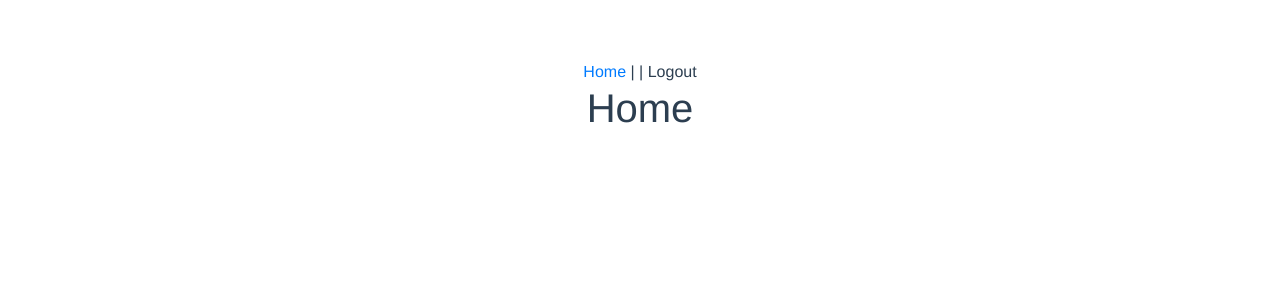
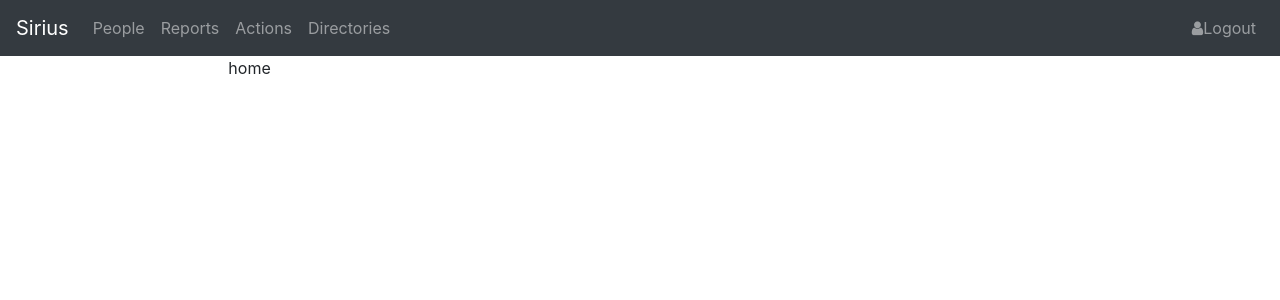
Before and after one commit to vh6908682-art/sirius, a Vue app in the folder frontend/: page / in a window 1280 px wide. Shown: the top 300 px of the page. Built offline with nearby package versions, Linux system fonts and the light colour scheme; sample sign-in values are in the browser's storage.

Commit message:
vue menu

```diff
--- a/frontend/src/App.vue
+++ b/frontend/src/App.vue
@@ -1,10 +1,42 @@
 <template>
   <div id="app">
-    <div id="nav">
-      <router-link to="/">Home</router-link> |
-      <span v-if="isLoggedIn"> | <a @click="logout">Logout</a></span>
+    <span v-if="isLoggedIn">
+    <nav class="navbar navbar-expand-md navbar-dark bg-dark">
+      <router-link class="navbar-brand" active-class="active" to="/">Sirius</router-link>
+      <button class="navbar-toggler" type="button" data-toggle="collapse" data-target="#navbarNavAltMarkup" aria-controls="navbarNavAltMarkup" aria-expanded="false" aria-label="Toggle navigation">
+        <span class="navbar-toggler-icon"></span>
+      </button>
+
+      <div class="collapse navbar-collapse" id="navbarNavAltMarkup">
+        <div class="navbar-nav d-lg-flex align-items-center">
+          <router-link class="nav-item nav-link" active-class="active" to="/people">People</router-link>
+          <router-link class="nav-item nav-link" active-class="active" to="/reports">Reports</router-link>
+          <router-link class="nav-item nav-link" active-class="active" to="/actions">Actions</router-link>
+          <router-link class="nav-item nav-link" active-class="active" to="/directories">Directories</router-link>
+        </div>
+        <div class="navbar-nav ml-auto d-lg-flex align-items-center">
+          <div class="nav-item">
+            <a class="nav-link" @click="logout"><span class="fa fa-user"></span>Logout</a>
+          </div>
+        </div>
+      </div>
+    </nav>
+    <div class="container-fluid">
+
+      <div class="row">
+        <div class="col-sm-2">
+        </div>
+        <div class="col-sm-10 ">
+          <router-view></router-view>
+        </div>
+      </div>
+
     </div>
-    <router-view/>
+
+    </span>
+    <span v-else>
+          <router-view></router-view>
+      </span>
   </div>
 </template>
 
@@ -38,12 +70,4 @@ export default {
 </script>
 
 <style>
-  #app {
-    font-family: 'Avenir', Helvetica, Arial, sans-serif;
-    -webkit-font-smoothing: antialiased;
-    -moz-osx-font-smoothing: grayscale;
-    text-align: center;
-    color: #2c3e50;
-    margin-top: 60px;
-  }
 </style>
--- a/frontend/src/components/Secure.vue
+++ b/frontend/src/components/Actions.vue
@@ -1,12 +1,10 @@
 <template>
-  <div>
-    <h1>This page is protected by auth</h1>
-  </div>
+  <div>actions</div>
 </template>
 
 <script>
 export default {
-  name: 'Secure'
+  name: 'Actions'
 }
 </script>
 
--- /dev/null
+++ b/frontend/src/components/Directories.vue
@@ -0,0 +1,13 @@
+<template>
+  <div>directories</div>
+</template>
+
+<script>
+export default {
+  name: 'Directories'
+}
+</script>
+
+<style scoped>
+
+</style>
--- a/frontend/src/components/Home.vue
+++ b/frontend/src/components/Home.vue
@@ -1,8 +1,5 @@
 <template>
-      <div>
-    <h1>Home</h1>
-  </div>
-
+<div>home</div>
 </template>
 
 <script>
--- /dev/null
+++ b/frontend/src/components/People.vue
@@ -0,0 +1,13 @@
+<template>
+  <div>people</div>
+</template>
+
+<script>
+export default {
+  name: 'People'
+}
+</script>
+
+<style scoped>
+
+</style>
--- /dev/null
+++ b/frontend/src/components/Reports.vue
@@ -0,0 +1,13 @@
+<template>
+  <div>reports</div>
+</template>
+
+<script>
+export default {
+  name: 'Reports'
+}
+</script>
+
+<style scoped>
+
+</style>
--- a/frontend/src/router/index.js
+++ b/frontend/src/router/index.js
@@ -2,8 +2,11 @@ import Vue from 'vue'
 import Router from 'vue-router'
 import store from '../store'
 import Login from '../components/Login.vue'
-import Secure from '../components/Secure.vue'
 import Home from '../components/Home.vue'
+import People from '../components/People.vue'
+import Actions from '../components/Actions.vue'
+import Reports from '../components/Reports.vue'
+import Directories from '../components/Directories.vue'
 
 Vue.use(Router)
 
@@ -16,17 +19,41 @@ let router = new Router({
       component: Login
     },
     {
-      path: '/secure',
-      name: 'secure',
-      component: Secure,
+      path: '/',
+      name: 'home',
+      component: Home,
       meta: {
         requiresAuth: true
       }
     },
     {
-      path: '/',
-      name: 'home',
-      component: Home,
+      path: '/people',
+      name: 'people',
+      component: People,
+      meta: {
+        requiresAuth: true
+      }
+    },
+    {
+      path: '/reports',
+      name: 'reports',
+      component: Reports,
+      meta: {
+        requiresAuth: true
+      }
+    },
+    {
+      path: '/actions',
+      name: 'actions',
+      component: Actions,
+      meta: {
+        requiresAuth: true
+      }
+    },
+    {
+      path: '/directories',
+      name: 'directories',
+      component: Directories,
       meta: {
         requiresAuth: true
       }
```
